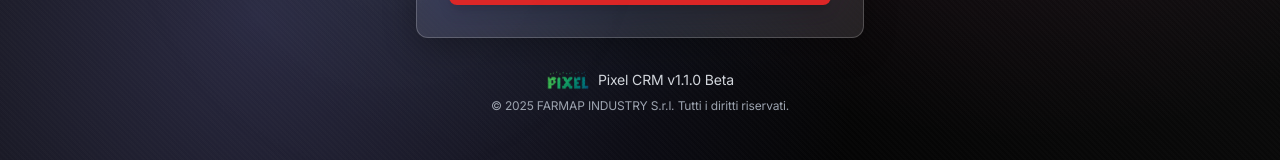
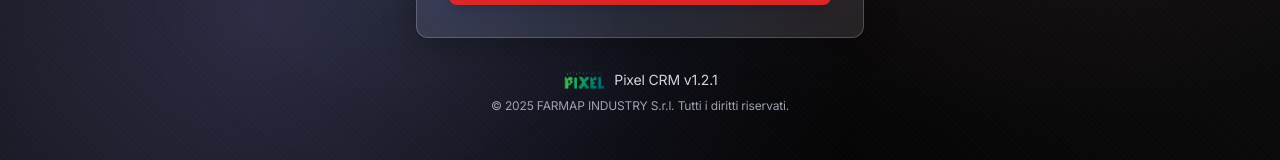
Before and after one commit to firstclassrl/FARMAP-Pixel-beta-1.2, a React (Vite) app: page /auth/login in a window 1280 px wide. Shown: the part 621-781 px from the top of the page. Built offline with nearby package versions, Linux system fonts and the light colour scheme; no server answers.

Commit message:
chore: update version to v1.2.1 in UI
- sidebar footer shows v1.2.1
- login page footer shows v1.2.1
- consistent with package.json version

```diff
--- a/src/components/layout/Sidebar.tsx
+++ b/src/components/layout/Sidebar.tsx
@@ -144,7 +144,7 @@ export function Sidebar() {
           ) : (
             <div className="flex items-center justify-center space-x-2">
               <img src="/Logo Pixel Farmap 2025.png" alt="Pixel Logo" className="h-5 w-auto filter brightness-110" />
-              <span className="text-xs text-neutral-400">Pixel CRM v1.1.0 Beta</span>
+              <span className="text-xs text-neutral-400">Pixel CRM v1.2.1</span>
             </div>
           )}
         </div>
--- a/src/pages/auth/LoginPage.tsx
+++ b/src/pages/auth/LoginPage.tsx
@@ -244,7 +244,7 @@ export const LoginPage = () => {
                 e.currentTarget.style.display = 'none';
               }}
             />
-            <span className="text-sm text-gray-300">Pixel CRM v1.1.0 Beta</span>
+            <span className="text-sm text-gray-300">Pixel CRM v1.2.1</span>
           </div>
           <p className="text-xs text-gray-400">
             © 2025 FARMAP INDUSTRY S.r.l. Tutti i diritti riservati.
```
